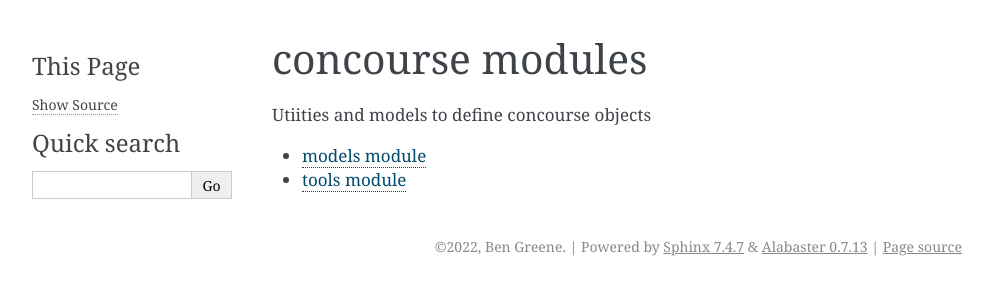
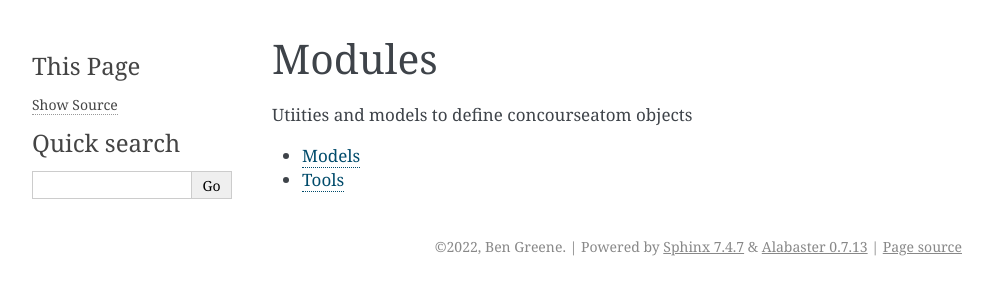
Before and after one commit to PolecatWorks/concourseatom, a Sphinx documentation site: the page built from docs/source/modules.rst, in a window 1280 px wide. Shown: the top 300 px of the page, without its empty margins (148-1141 px from the left). Built offline with Sphinx 7.4.7, drawn with Linux system fonts in a browser that asks for light colours.

Commit message:
Update docs to match module changes

```diff
--- a/docs/source/api.rst
+++ b/docs/source/api.rst
@@ -5,4 +5,4 @@ API
    :toctree: generated
    :recursive:
 
-   concourse
+   concourseatom
--- a/docs/source/conf.py
+++ b/docs/source/conf.py
@@ -10,7 +10,7 @@ sys.path.insert(0, pathlib.Path(__file__).parents[2].resolve().as_posix())
 # -- Project information -----------------------------------------------------
 # https://www.sphinx-doc.org/en/master/usage/configuration.html#project-information
 
-project = "concourse-merge"
+project = "concourseatom"
 copyright = "2022, Ben Greene"
 author = "Ben Greene"
 release = "0.1.0"
--- a/docs/source/models.rst
+++ b/docs/source/models.rst
@@ -1,9 +1,9 @@
-models module
-=============
+Models
+======
 
 Define the data models
 
-.. automodule:: concourse.models
+.. automodule:: concourseatom.models
    :members:
    :undoc-members:
    :show-inheritance:
--- a/docs/source/modules.rst
+++ b/docs/source/modules.rst
@@ -1,7 +1,7 @@
-concourse modules
-=================
+Modules
+=======
 
-Utiities and models to define concourse objects
+Utiities and models to define concourseatom objects
 
 .. toctree::
    :maxdepth: 4
--- a/docs/source/tools.rst
+++ b/docs/source/tools.rst
@@ -1,7 +1,7 @@
-tools module
-============
+Tools
+=====
 
-.. automodule:: concourse.tools
+.. automodule:: concourseatom.tools
    :members:
    :undoc-members:
    :show-inheritance:
--- a/docs/source/usage.rst
+++ b/docs/source/usage.rst
@@ -15,7 +15,7 @@ Sample Usage in code
 
 Setup a simple Resource
 
->>> from concourse import models
+>>> from concourseatom import models
 >>> models.get_random_ingredients()
 ['shells', 'gorgonzola', 'parsley']
 
```
